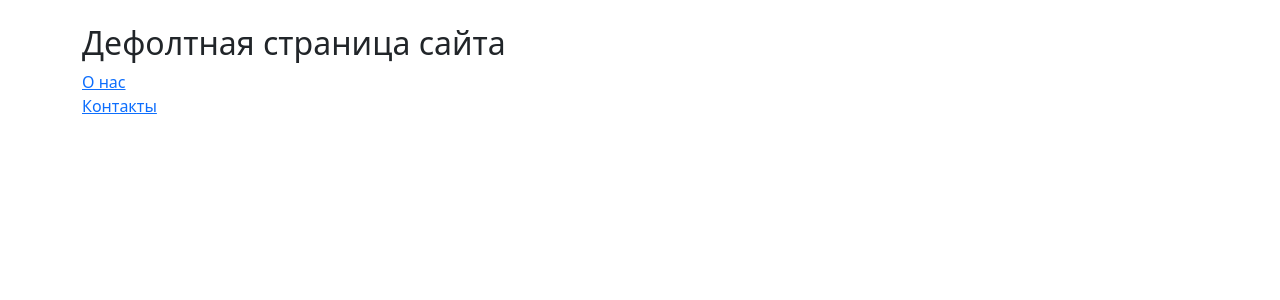
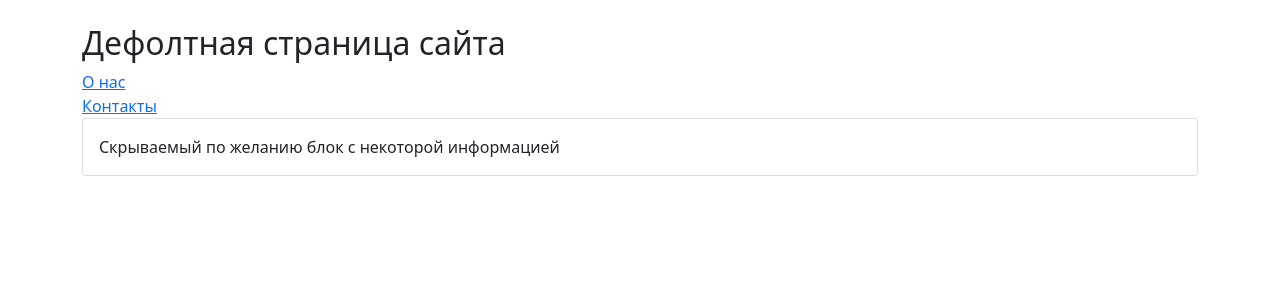
Before and after one commit to katerina-f/Pet_Django_site, a Django app: page / in a window 1280 px wide. Shown: the part 56-356 px from the top of the page. Run offline with Django 3.2, Linux system fonts and the light colour scheme; parts of the project's set-up code (start-up, migrations or seed data) failed here and were passed over; some libraries are stand-ins or nearby versions.

Commit message:
Added card and switching it param

```diff
--- a/custom_cian/main/views.py
+++ b/custom_cian/main/views.py
@@ -2,4 +2,6 @@ from django.shortcuts import render
 
 
 def index(request):
-    return render(request, "main/index.html")
+    turn_on_block = True
+    params = {"turn_on_block": turn_on_block}
+    return render(request, "main/index.html", params)
--- a/custom_cian/templates/main/index.html
+++ b/custom_cian/templates/main/index.html
@@ -9,4 +9,12 @@
     <h2>Дефолтная страница сайта</h2>
     <div style="display: block;"><a href="/pages/about/">О нас</a></div>
     <div style="display: block;"><a href="/pages/contacts/">Контакты</a></div>
+
+    {% if turn_on_block %}
+        <div class="card">
+            <div class="card-body">
+                Скрываемый по желанию блок с некоторой информацией
+            </div>
+        </div>
+    {% endif %}
 {% endblock %}
```
